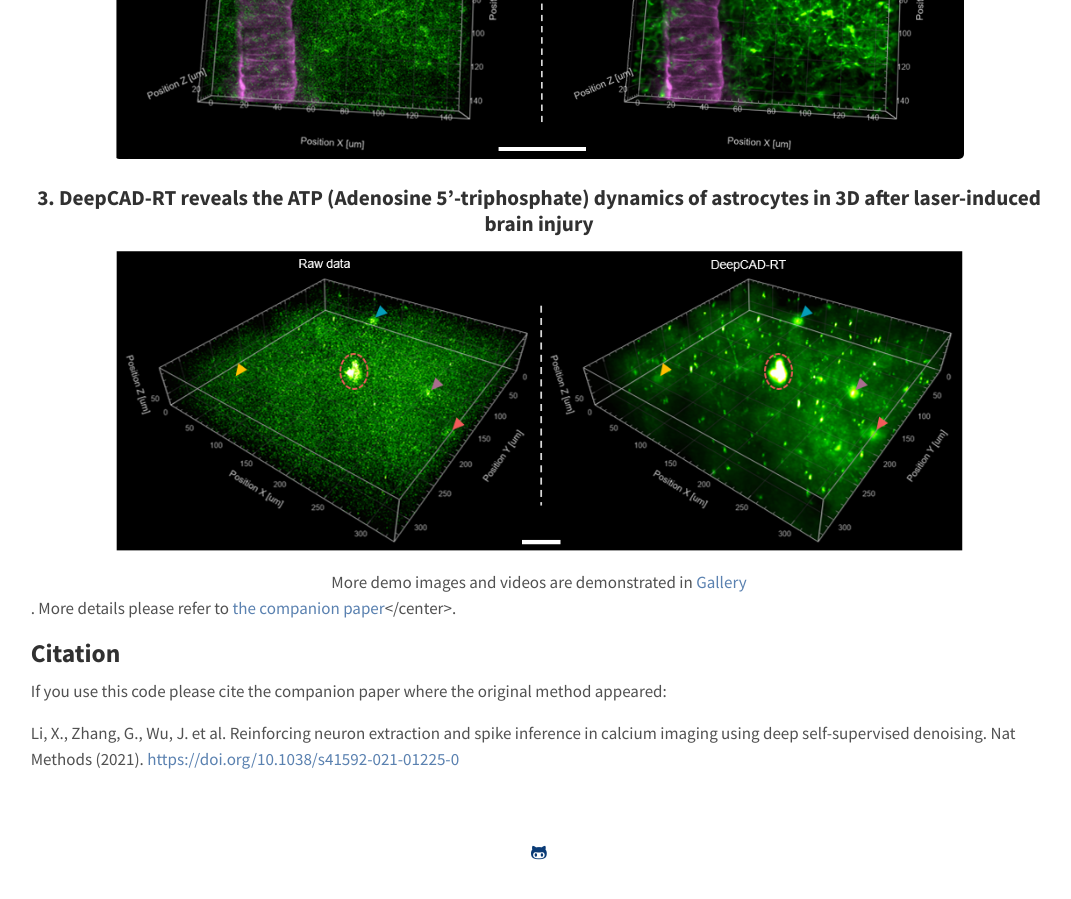
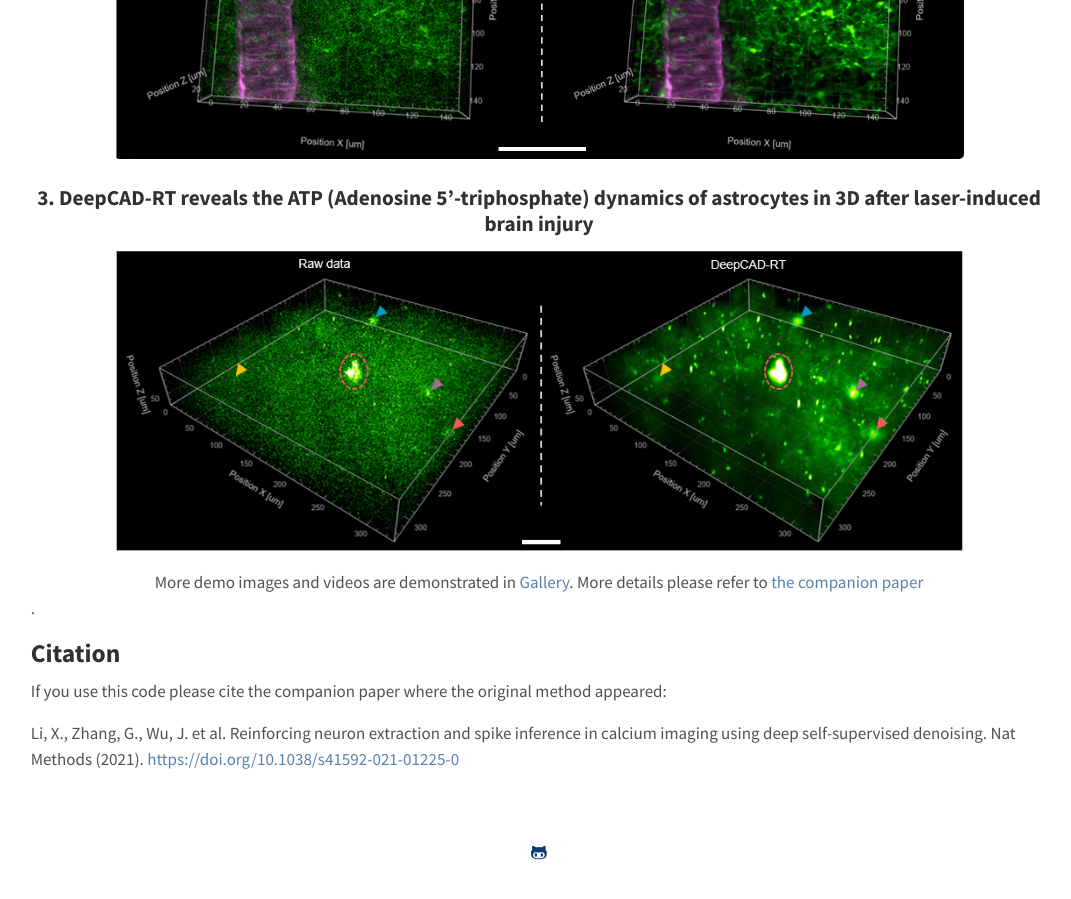
Before and after one commit to cabooster/DeepCAD-RT, a Jekyll site: the page built from About.md, in a window 1280 px wide and 900 px high, scrolled down 3100 px. Shown: the whole window, without its empty margins (101-1172 px from the left). Built offline with Jekyll 4.4.1, drawn with Linux system fonts in a browser that asks for light colours.

Commit message:
Update About.md

```diff
--- a/About.md
+++ b/About.md
@@ -56,7 +56,7 @@ We present a versatile method **DeepCAD-RT** to denoise fluorescence images with
 <center><img src="https://github.com/cabooster/DeepCAD-RT/blob/page/images/gallery_ATP.png?raw=true" width="850" align="middle"></center>
 
 
-<center>More demo images and videos are demonstrated in <a href='https://cabooster.github.io/DeepCAD-RT/Gallery/'>Gallery</a></center>. More details please refer to <a href='https://www.nature.com/articles/s41592-021-01225-0'>the companion paper</a></center>.
+<center>More demo images and videos are demonstrated in <a href='https://cabooster.github.io/DeepCAD-RT/Gallery/'>Gallery</a>. More details please refer to <a href='https://www.nature.com/articles/s41592-021-01225-0'>the companion paper</a></center>.
 
 
 ## Citation
```
